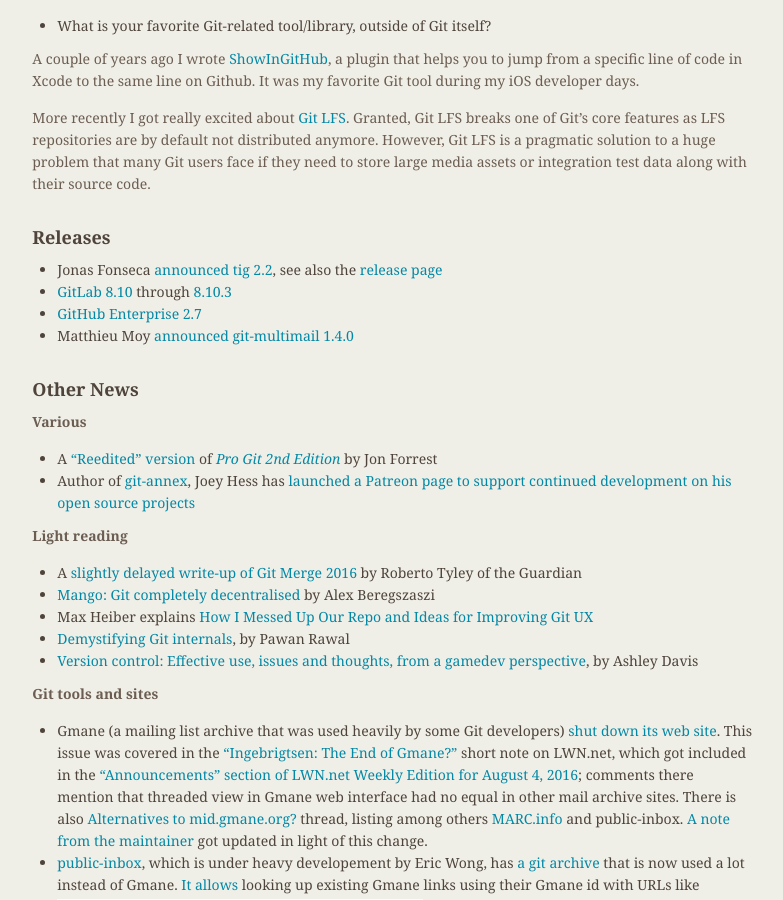
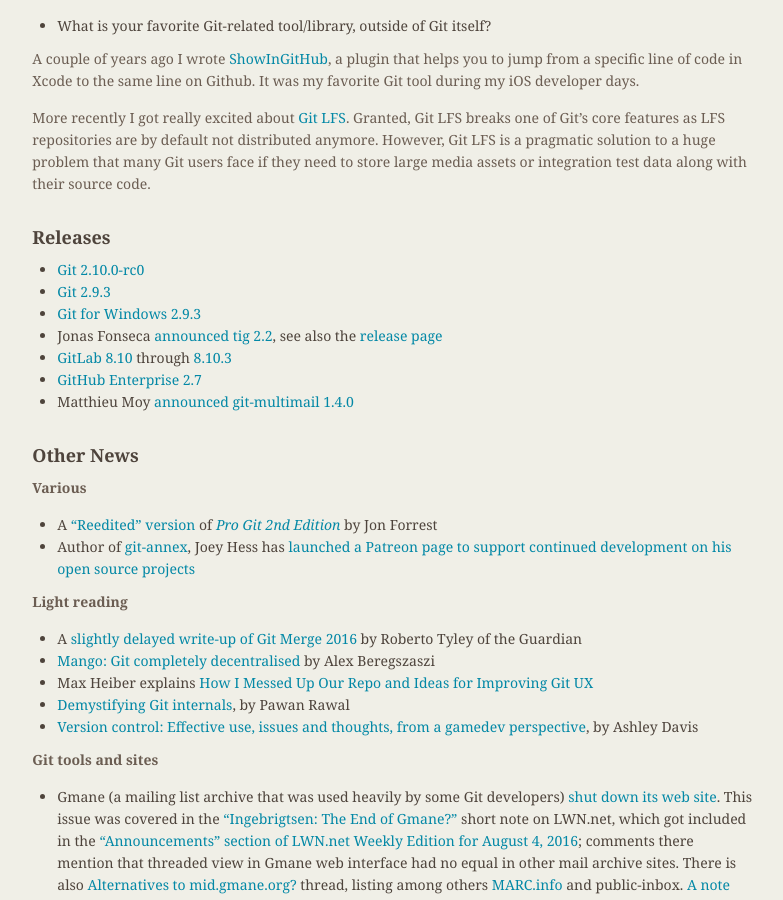
Before and after one commit to git/git.github.io, a Jekyll site: the page built from _posts/2016-08-17-edition-18.markdown, in a window 1280 px wide and 900 px high, scrolled down 2924 px. Shown: the whole window, without its empty margins (339-1122 px from the left). Built offline with Jekyll 4.4.1, drawn with Linux system fonts in a browser that asks for light colours.

Commit message:
rn-18: add the Git releases

```diff
--- a/_posts/2016-08-17-edition-18.markdown
+++ b/_posts/2016-08-17-edition-18.markdown
@@ -202,6 +202,9 @@
 
 ## Releases
 
+* [Git 2.10.0-rc0](https://public-inbox.org/git/xmqqfuq7j7cw.fsf@gitster.mtv.corp.google.com/)
+* [Git 2.9.3](https://public-inbox.org/git/xmqq37m9wymv.fsf@gitster.mtv.corp.google.com/)
+* [Git for Windows 2.9.3](https://public-inbox.org/git/alpine.DEB.2.20.1608131214070.4924@virtualbox/)
 * Jonas Fonseca [announced tig 2.2](https://public-inbox.org/git/CAFuPQ1%2Bi6BFRH%3D6HUWzDgM7J%2BhL_3hUNv5-4mjjGm%3Dh-YWVuzg%40mail.gmail.com/), see also the [release page](https://github.com/jonas/tig/releases/tag/tig-2.2)
 * [GitLab 8.10](https://about.gitlab.com/2016/07/22/gitlab-8-10-released/) through [8.10.3](https://about.gitlab.com/2016/08/01/gitlab-8-dot-10-dot-3-released/)
 * [GitHub Enterprise 2.7](https://github.com/blog/2214-github-enterprise-2-7-is-now-available-with-enhanced-security-and-more-powerful-apis)
```
